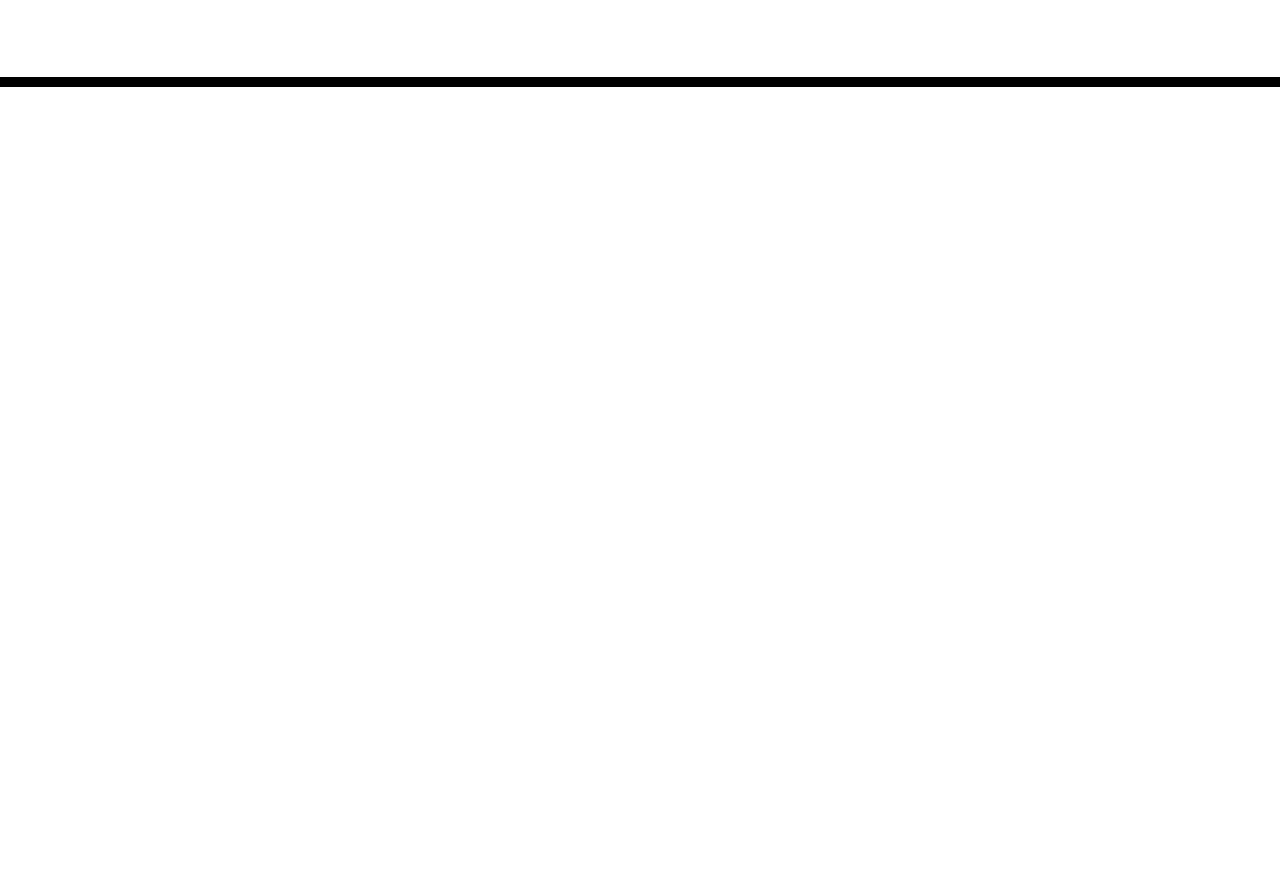
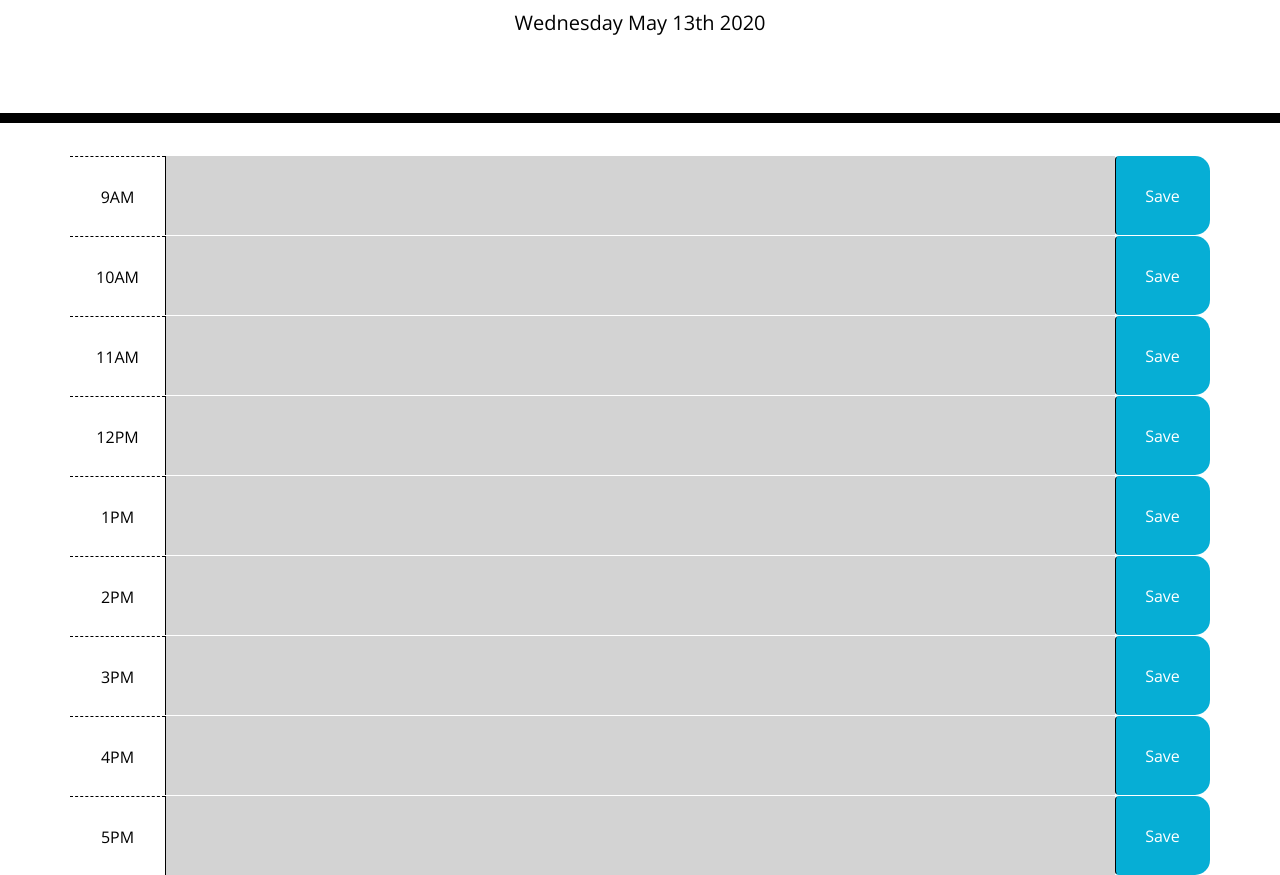
Before and after one commit to kmeersman624/Work-Day-Scheduler, a plain HTML site: page index.html in a window 1280 px wide. Shown: the part 181-1056 px from the top of the page. Before the commit the page ends 800 px from the top, so only its background shows below. Drawn offline with nearby package versions, Linux system fonts and the light colour scheme.

Commit message:
update readme.md, added rows to html, created js file

```diff
--- a/index.html
+++ b/index.html
@@ -30,16 +30,69 @@
     </header>
     <div class="container">
       <!-- Timeblocks go here -->
-      <!-- //9
-      //10
-      //11
-      //12
-      //13
-      //14
-      //15
-      //16
-      //17
-
+      <div data-hour="9" class="row time-block">
+        <div class="col-md-1 hour">
+          9AM
+        </div>
+        <textarea class="col-md-10 description"></textarea>
+        <button class="col-md-1 btn saveBtn">Save</button>
+      </div>
+      <div data-hour="10" class="row time-block">
+        <div class="col-md-1 hour">
+          10AM
+        </div>
+        <textarea class="col-md-10 description"></textarea>
+        <button class="col-md-1 btn saveBtn">Save</button>
+      </div>
+      <div data-hour="11" class="row time-block">
+        <div class="col-md-1 hour">
+          11AM
+        </div>
+        <textarea class="col-md-10 description"></textarea>
+        <button class="col-md-1 btn saveBtn">Save</button>
+      </div>
+      <div data-hour="12" class="row time-block">
+        <div class="col-md-1 hour">
+          12PM
+        </div>
+        <textarea class="col-md-10 description"></textarea>
+        <button class="col-md-1 btn saveBtn">Save</button>
+      </div>
+      <div data-hour="13" class="row time-block">
+        <div class="col-md-1 hour">
+          1PM
+        </div>
+        <textarea class="col-md-10 description"></textarea>
+        <button class="col-md-1 btn saveBtn">Save</button>
+      </div>
+      <div data-hour="14" class="row time-block">
+        <div class="col-md-1 hour">
+          2PM
+        </div>
+        <textarea class="col-md-10 description"></textarea>
+        <button class="col-md-1 btn saveBtn">Save</button>
+      </div>
+      <div data-hour="15" class="row time-block">
+        <div class="col-md-1 hour">
+          3PM
+        </div>
+        <textarea class="col-md-10 description"></textarea>
+        <button class="col-md-1 btn saveBtn">Save</button>
+      </div>
+      <div data-hour="16" class="row time-block">
+        <div class="col-md-1 hour">
+          4PM
+        </div>
+        <textarea class="col-md-10 description"></textarea>
+        <button class="col-md-1 btn saveBtn">Save</button>
+      </div>
+      <div data-hour="17" class="row time-block">
+        <div class="col-md-1 hour">
+          5PM
+        </div>
+        <textarea class="col-md-10 description"></textarea>
+        <button class="col-md-1 btn saveBtn">Save</button>
+      </div>
     </div>
 
     <script src="https://code.jquery.com/jquery-3.4.1.min.js"></script>
--- a/script.js
+++ b/script.js
@@ -1,30 +1,53 @@
-var time = moment()
-var notes ={
-    9: "Hello World",
-    10: "Test",
-    11: "Class",
-    12: "Lunch",
-    13: "",
-    14: "",
-    15: "",
-    16: "",
-    17: "",
-}
+var time = moment();
+var currentHour = time.format("H");
+
+var notes = {
+  9: "Hello World",
+  10: "Test",
+  11: "Class",
+  12: "Lunch",
+  13: "abc",
+  14: "def",
+  15: "ghi",
+  16: "jkl",
+  17: "done",
+};
 //Display date in p id="currentDay" class="lead"
 //updates live date/time
-moment(Date);
-        $("#currentDay").text(moment().format('dddd MMMM Do YYYY, h:mm a'));
+const date = moment().format("dddd MMMM Do YYYY");
+$("#currentDay").text(date);
+
+$(".time-block").each(function () {
+  const currentHour = parseInt(moment().format("H"));
+  const hour = parseInt($(this).attr("data-hour"));
+
+  if (hour < currentHour) {
+      //add past class
+      //gray is time past
+      $(this).find("textarea").addClass("past");
+    } else if (hour > currentHour) {
+        //add future class
+        //green is future time
+       $(this).find("textarea").addClass("future");
+    } else {
+        //add current class
+        //red is current time
+       $(this).find("textarea").addClass("present");
+    }
+    console.log(hour, currentHour);
+});
+
+// // loop though textarea to get item from local storage
+// for (var hour in notes) {
+for (var i = 0; i < notes.length; i++) {
+    var dataHour = localStorage.getItem(notes[i]);
+
+}
+//save button - local storage
+//  //eventlistener
+// $(".saveBtn").click(function() {
+//     event.preventDefault();
 
 
-//for loop for starting time??
-for(var hour in notes)
-//need to compare each hour to current time
-    //  // if else statements
-
-//save button - local storage?
-//  //eventlistener
-
-//append attributes for color
-//gray is time past
-//red is current time
-//green is future time
+//     localStorage.setItem();
+// });
--- a/style.css
+++ b/style.css
@@ -44,17 +44,17 @@ textarea{
 
 .past {
   background-color: #d3d3d3;
-  color: white;
+  color:black;
 }
 
 .present {
   background-color: #ff6961;
-  color: white;
+  color: black;
 }
 
 .future {
   background-color: #77dd77;
-  color: white;
+  color: black;
 }
 
 .saveBtn {
```
Also changed, not shown: 1 other file.
